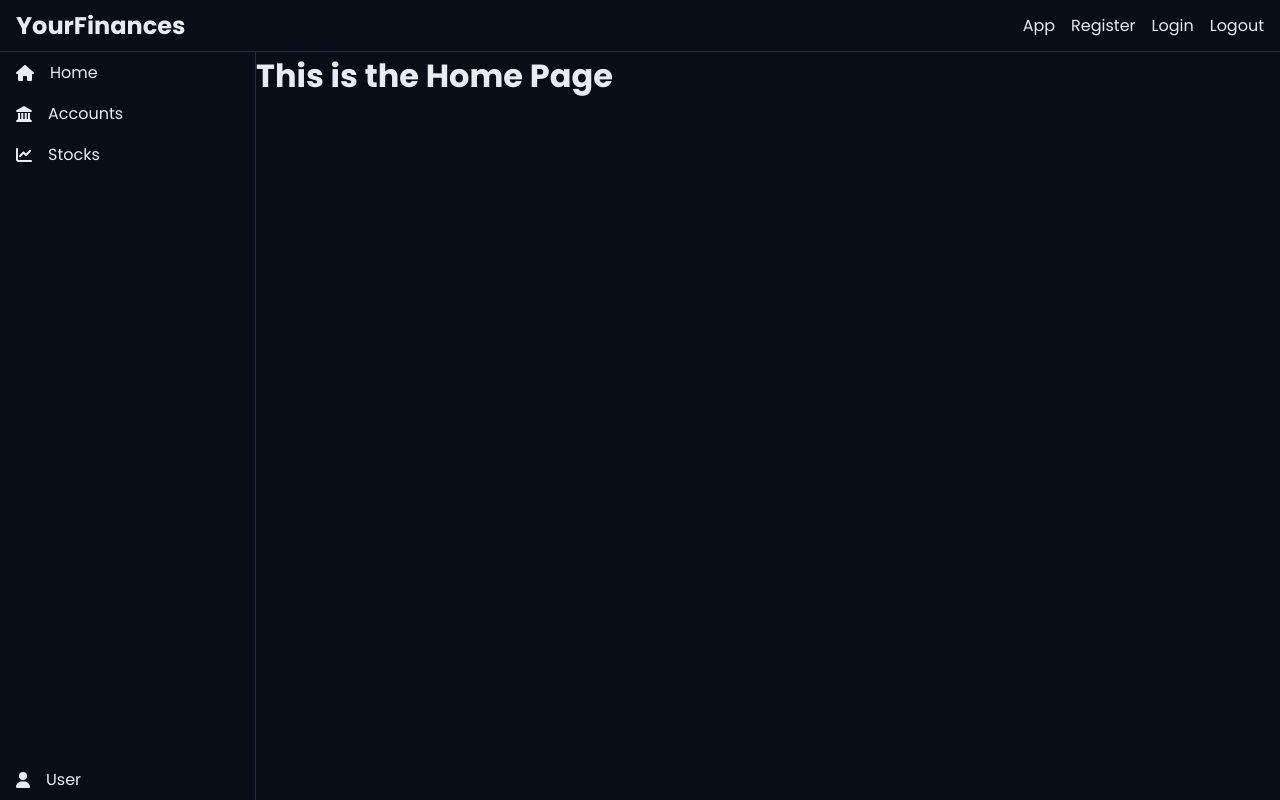
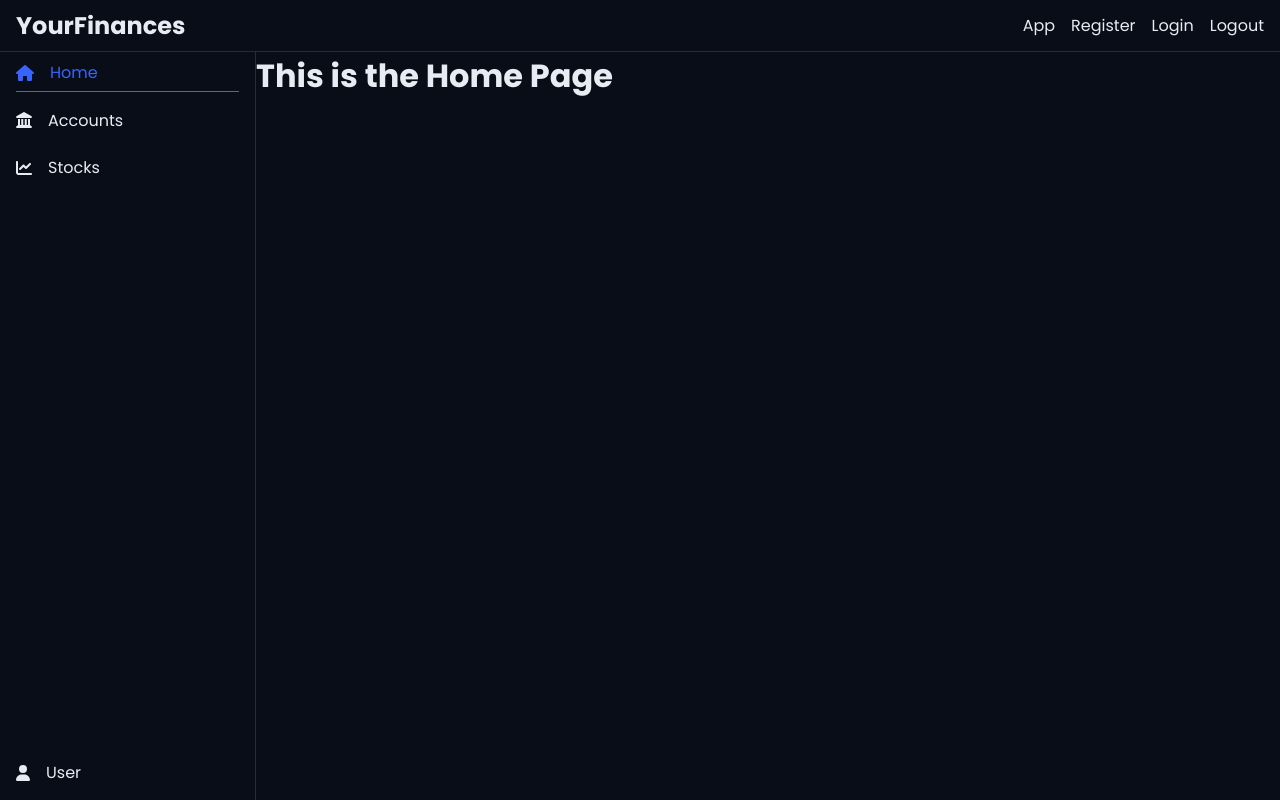
Before and after one commit to jonmico/your-finances, a React (Vite) app in the folder client/: page /app/home in a window 1280 px wide. Built offline with nearby package versions, Linux system fonts and the light colour scheme.

Commit message:
Add hover/active shading to app-nav-link.

```diff
--- a/client/src/components/app-nav-link.tsx
+++ b/client/src/components/app-nav-link.tsx
@@ -8,6 +8,22 @@ const StyledAppNavLink = styled(NavLink)`
   display: flex;
   gap: 1rem;
   align-items: center;
+  transition: color 250ms ease-in-out, border-bottom 350ms ease-in-out;
+  padding-bottom: 0.35rem;
+  border-bottom: 1px solid transparent;
+
+  @media (max-width: 1000px) {
+    justify-content: center;
+  }
+
+  &:hover {
+    color: var(--accent-200);
+    border-bottom: 1px solid var(--accent-200);
+  }
+  &.active {
+    color: var(--accent-400);
+    border-bottom: 1px solid var(--accent-400);
+  }
 `;
 
 const LinkText = styled.div`
```
